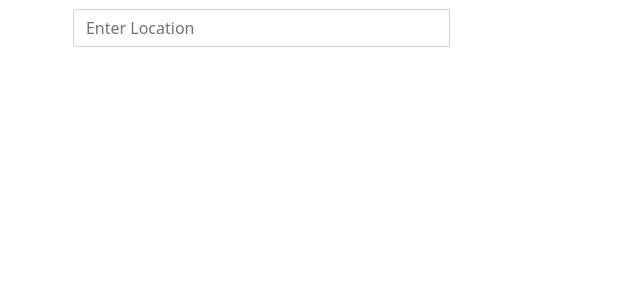
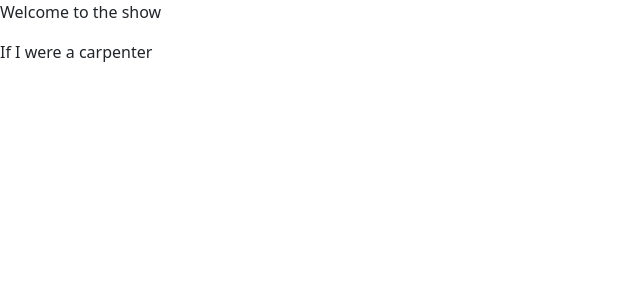
Before and after one commit to IanKoech/Bike-rental, a Django app: template rentals/templates/home.html in a window 1280 px wide. Shown: the top 300 px of the page, without its empty margins (0-640 px from the left). Run offline with Django 3.2, Linux system fonts and the light colour scheme; the template is opened without the code that fills it, so the values that code supplies are empty.

Commit message:
Added default view to return available renterss

```diff
--- a/rentals/templates/home.html
+++ b/rentals/templates/home.html
@@ -2,5 +2,5 @@
 
 
 {% block content%}
-
+    <p>If I were a carpenter</p>
 {% endblock %}
--- a/rentals/templates/navbar.html
+++ b/rentals/templates/navbar.html
@@ -1,33 +1 @@
-<nav class="navbar navbar-expand-lg navbar-dark">
-    <a class="navbar-brand" href="{% url 'home'%}">Home</a>
-    <button class="navbar-toggler" type="button" data-toggle="collapse" data-target="#navbarText" aria-controls="navbarText" aria-expanded="false" aria-label="Toggle navigation">
-      <span class="n>avbar-toggler-icon"></span>
-    </button>
-    <div class="collapse navbar-collapse" id="navbarText">
-      <ul class="navbar-nav mr-auto">
-        <li class="nav-item active">
-
-        </li>
-
-      </ul>
-
-     <!-- Adding a search form  -->
-     <div class="col-sm-4 col-md-4 navbar-right">
-
-        <form class="navbar-form" role="search" action="{% url 'search_results' %}">
-
-          <div class="input-group">
-            <input type="text" class="form-control" placeholder="Enter Location" name="location">
-            <div class="input-group-btn">
-              <button class="btn btn-default" type="submit"><i class="glyphicon glyphicon-search"></i></button>
-            </div>
-          </div>
-
-        </form>
-      </div>
-      <!-- search form end -->
-
-
-
-
-  </nav>
+<p>Welcome to the show</p>
```
Also changed, not shown: rentals/admin.py (+4 -3 lines), rentals/models.py (+19 -0 lines), rentals/views.py (+15 -11 lines), rentals/migrations/0002_auto_20210202_1434.py (added), rentals/migrations/0003_renter_image.py (added), 4 other files.
